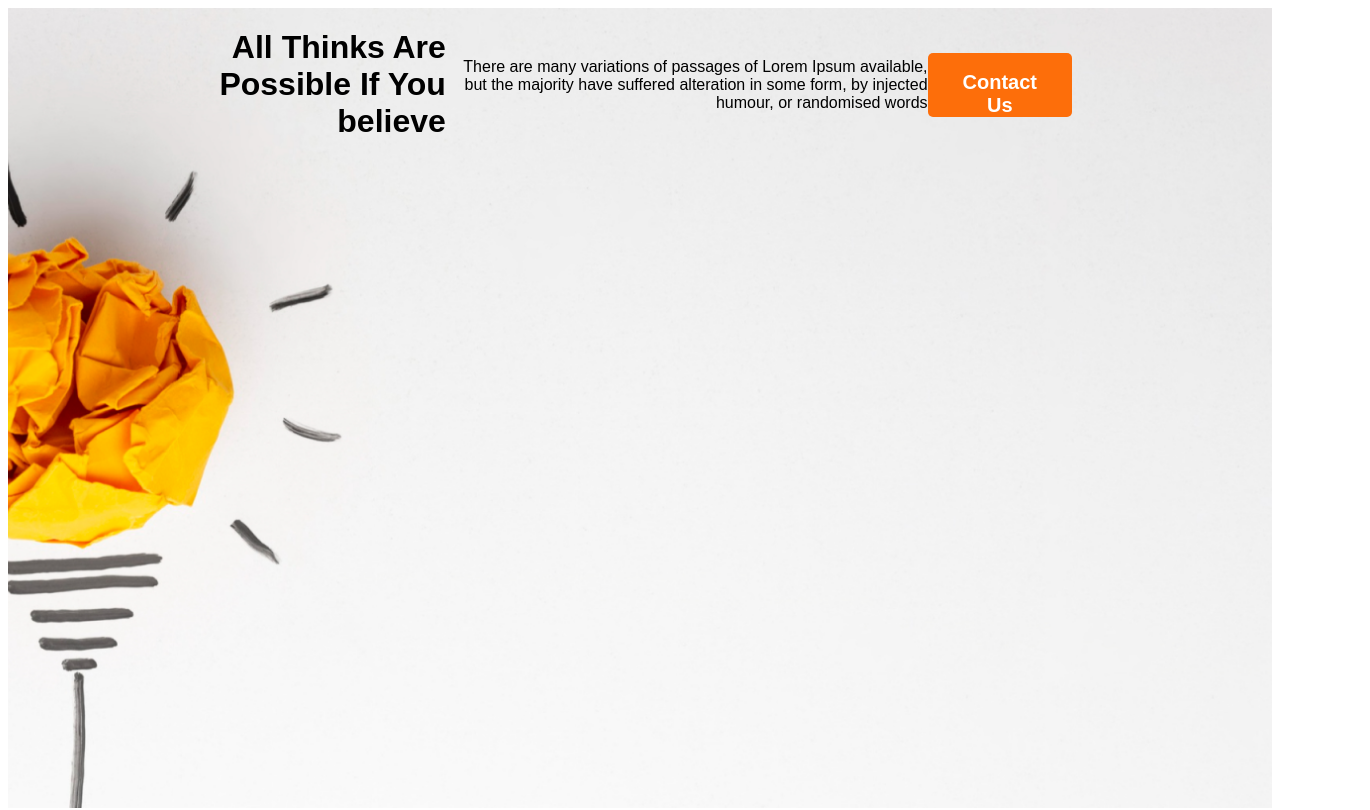
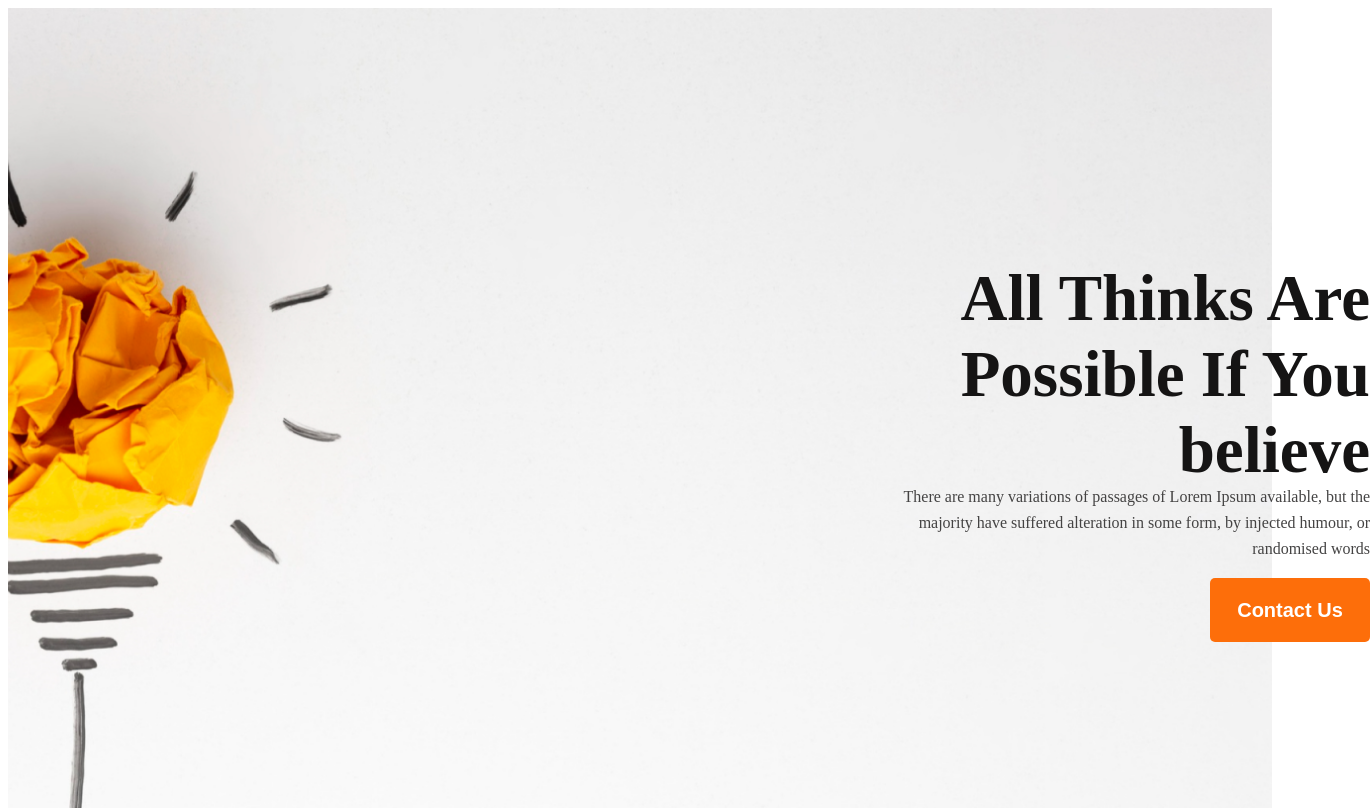
Before and after one commit to asif-fahad/first-assignment, a plain HTML site: page index.html in a window 1280 px wide. Shown: the top 810 px of the page, 1370 px wide, since content can reach past the window. Drawn offline with Linux system fonts and the light colour scheme.

Commit message:
nex code

```diff
--- a/index.html
+++ b/index.html
@@ -63,7 +63,7 @@
         <section class="watch">
             <div>
                 <h2>Always keep a positive mindset</h2>
-                <button class="btn-primary">Call Now</button>
+                <button class="btn-secondary">Call Now</button>
             </div>
         </section>
     </main>
@@ -90,7 +90,7 @@
             <h3 class="section-title">Subscribe</h3>
             <form action="">
                 <input type="email" name="" id="" placeholder="Enter your Email">
-                <input class="btn-primary" type="submit" value="Subscribe">
+                <input class="btn-secondary" type="submit" value="Subscribe">
             </form>
         </div>
     </footer>
--- a/styles/assignment.css
+++ b/styles/assignment.css
@@ -23,6 +23,53 @@
     margin: 0 200px;
 }
 
+.banner-title {
+    /* All Thinks Are Possible If You believe */
+
+
+    position: absolute;
+    width: 525px;
+    height: 228px;
+    left: 845px;
+    top: 216px;
+
+    font-family: 'Work Sans';
+    font-style: normal;
+    font-weight: 700;
+    font-size: 65px;
+    line-height: 76px;
+    text-align: right;
+
+    /* Dark 01 */
+
+    color: #151414;
+
+}
+
+.banner-sub-title {
+
+
+
+    position: absolute;
+    width: 494px;
+    height: 78px;
+    left: 876px;
+    top: 468px;
+
+    font-family: 'Work Sans';
+    font-style: normal;
+    font-weight: 400;
+    font-size: 16px;
+    line-height: 26px;
+    /* or 162% */
+
+    text-align: right;
+
+    /* Dark 02 */
+
+    color: #444343;
+}
+
 
 
 .btn-primary {
@@ -30,10 +77,29 @@
     font-weight: 700;
     font-size: 20px;
     border: 0;
+    padding: 18px 25px;
+    height: 64px;
+    border-radius: 5px;
+    background: #FD6E0A;
+    /* Group 1 */
+    position: absolute;
+    width: 160px;
+    height: 64px;
+    left: 1210px;
+    top: 578px;
+}
+
+.btn-secondary {
+    color: #FD6E0A;
+    font-weight: 700;
+    font-size: 20px;
+    border: 0;
     padding: 18px 35px;
     height: 64px;
     border-radius: 5px;
-    background: #FD6E0A;
+    background: white;
+
+
 }
 
 /* main section */
@@ -45,6 +111,7 @@ main {
 .failurs {
     display: flex;
     gap: 100px;
+
 }
 
 .failurs-left {}
@@ -73,7 +140,7 @@ ul li:before {
 }
 
 .watch {
-    background-image: url(../images/watch.png), url(../images/gradient1.png);
+    background-image: url(../images/watch.png);
     width: 900px;
     height: 200px;
     border-radius: 8px;
@@ -102,4 +169,9 @@ ul li:before {
 .footer-right {
     display: inline-block;
     padding: 100px;
+    gap: 100px;
 }
+
+.footer-left a {
+    gap: 50px;
+}
```
